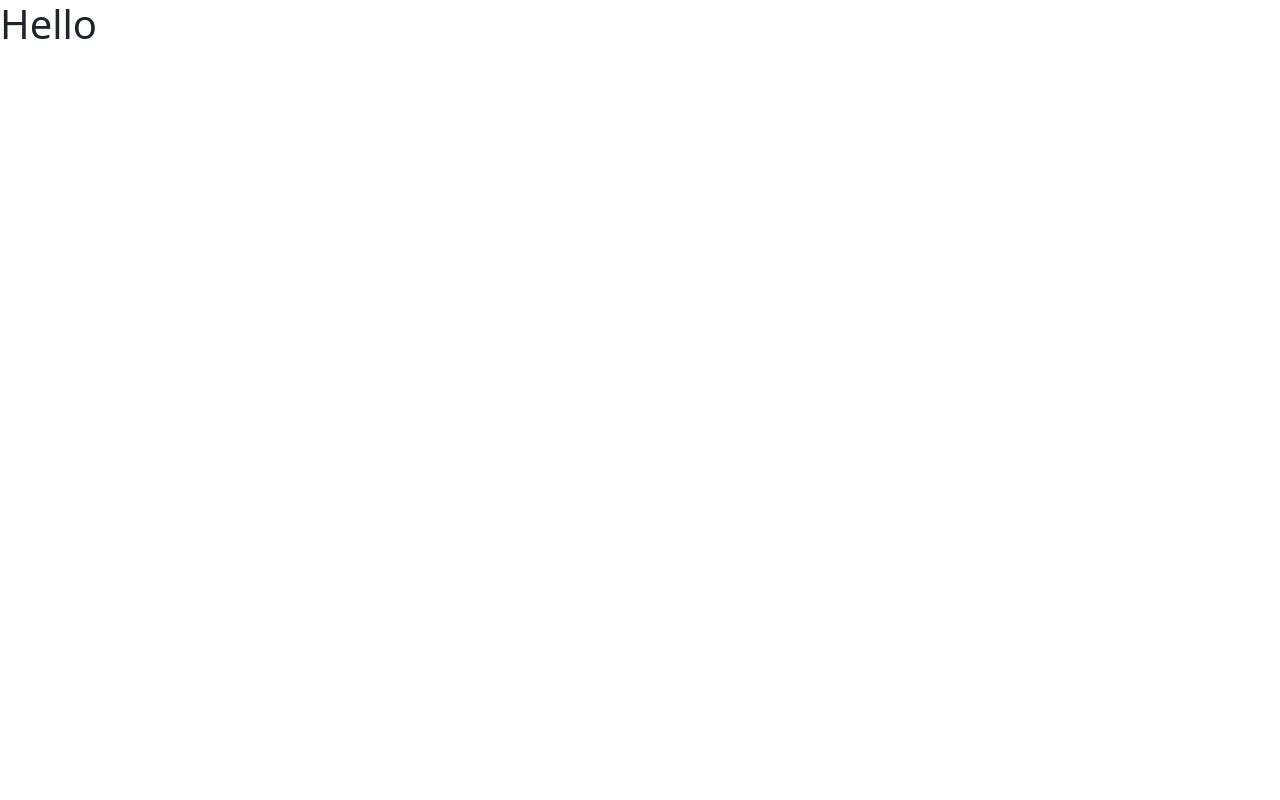
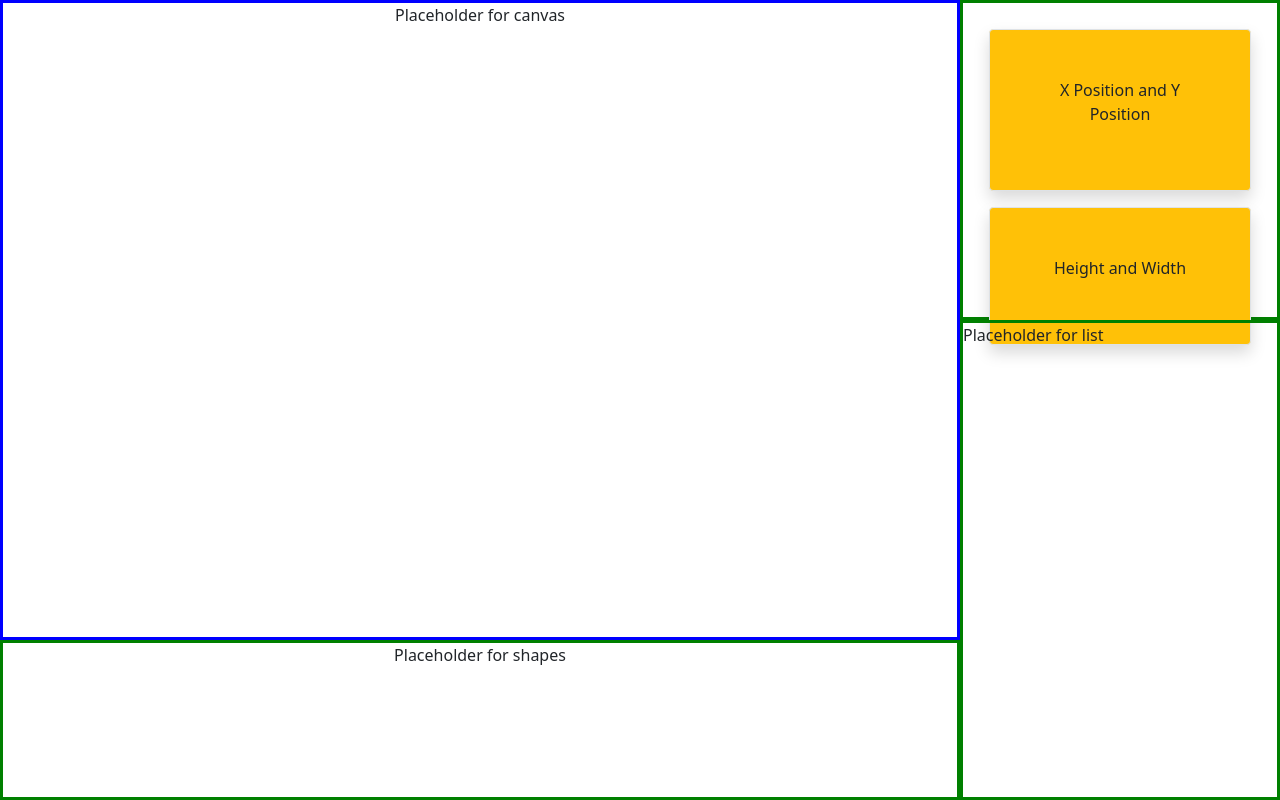
Before and after one commit to goldentoaste/bf1EmblemMaker, a React (Create React App) app in the folder emblem_maker/: page / in a window 1280 px wide. Built offline with nearby package versions, Linux system fonts and the light colour scheme.

Commit message:
Backbone Structure and CSS Structures
a whole bunch of divs

```diff
--- a/emblem_maker/public/index.html
+++ b/emblem_maker/public/index.html
@@ -23,7 +23,7 @@
       work correctly both with client-side routing and a non-root public URL.
       Learn how to configure a non-root public URL by running `npm run build`.
     -->
-    <title>React App</title>
+    <title>Emblem Maker</title>
   </head>
   <body>
     <noscript>You need to enable JavaScript to run this app.</noscript>
--- /dev/null
+++ b/emblem_maker/src/App.css
@@ -0,0 +1,67 @@
+@import url("https://fonts.googleapis.com/css?family=Montserrat:700|Open+Sans&display=swap");
+
+
+.canvas{
+    position:absolute;
+    border: 3px solid blue;
+    width: 75%;
+    height: 80%;
+    text-align: center;
+}
+
+
+.list{
+
+    /* box-shadow: 0 4px 8px 0 rgba(0, 0, 0, 0.2);
+    border-radius: 5px;
+    background-color: rgb(109, 174, 224);
+    */
+    position:absolute;
+    flex:1;
+    bottom:0;
+    right:0;
+    width: 25%;
+    height: 60%;
+    border: 3px solid green;
+}
+
+
+.position{
+    /* box-shadow: 0 4px 8px 0 rgba(2, 37, 102, 0.2);
+    border-radius: 5px;
+    background-color: rgb(4, 46, 78);
+    */
+
+    position:absolute;
+    flex:1;
+    top:0;
+    right:0;
+    height:40%;
+    width:25%;
+    border: 3px solid green;
+    padding: 10px;
+    text-align: center;
+
+
+
+}
+
+.shapes{
+
+    /* background-color:rgb(17, 139, 196); */
+
+    position: absolute;
+    flex: 1;
+    bottom: 0;
+    border: 3px solid green;
+    text-align:center;
+    height:20%;
+    width:75%;
+
+
+}
+
+.x{
+    background-color: pink;
+    border: 10px solid rgb(0, 0, 0);
+}
--- a/emblem_maker/src/App.js
+++ b/emblem_maker/src/App.js
@@ -1,12 +1,59 @@
 import React from 'react';
+import './App.css';
 
 
 function App() {
 
     return (
-        <h1>Hello</h1>
-    )
-}
 
 
+        <body>
+            <div className='main'>
+
+                <div className='canvas'>
+
+                    <p>Placeholder for canvas</p>
+
+                </div>
+
+
+
+                <div className='position'>
+
+                    <div className='border rounded m-3 p-5 shadow bg-warning'>
+                        <p>X Position and Y Position</p>
+                    </div>
+                    <div className='border rounded m-3 p-5 shadow bg-warning'>
+                        <p>Height and Width</p>
+                    </div>
+                    <div className='width'>
+
+                    </div>
+
+
+
+
+                </div>
+
+
+                <div className='shapes'>
+                    <p>Placeholder for shapes</p>
+
+                </div>
+
+                <div className='list'>
+                    <p>Placeholder for list</p>
+
+                </div>
+
+
+
+
+            </div>
+
+
+
+        </body>
+        )
+    }
 export default App;
```
